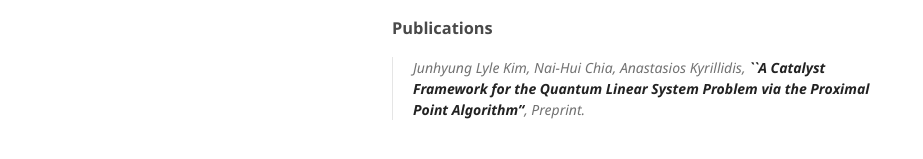
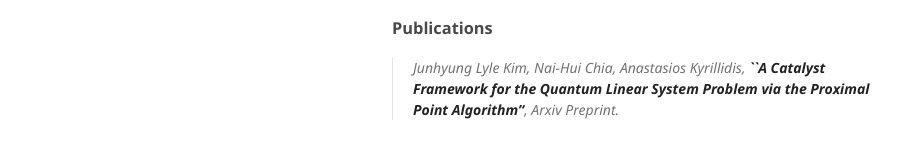
Before and after one commit to akyrillidis/explore-quantum, a Jekyll site: the page built from index.md, in a window 1280 px wide. Shown: the part 647-806 px from the top of the page, without its empty margins (178-1101 px from the left). Built offline with Jekyll 4.4.1, drawn with Linux system fonts in a browser that asks for light colours; our own code applies the rules of GitHub Pages for plain Markdown files.

Commit message:
Update index.md

```diff
--- a/index.md
+++ b/index.md
@@ -14,4 +14,4 @@ The results of this project include:
 
 ### Publications
 
-> Junhyung Lyle Kim, Nai-Hui Chia, Anastasios Kyrillidis, [**``A Catalyst Framework for the Quantum Linear System Problem via the Proximal Point Algorithm''**](), Preprint.
+> Junhyung Lyle Kim, Nai-Hui Chia, Anastasios Kyrillidis, [**``A Catalyst Framework for the Quantum Linear System Problem via the Proximal Point Algorithm''**](https://arxiv.org/pdf/2406.13879), Arxiv Preprint.
```
